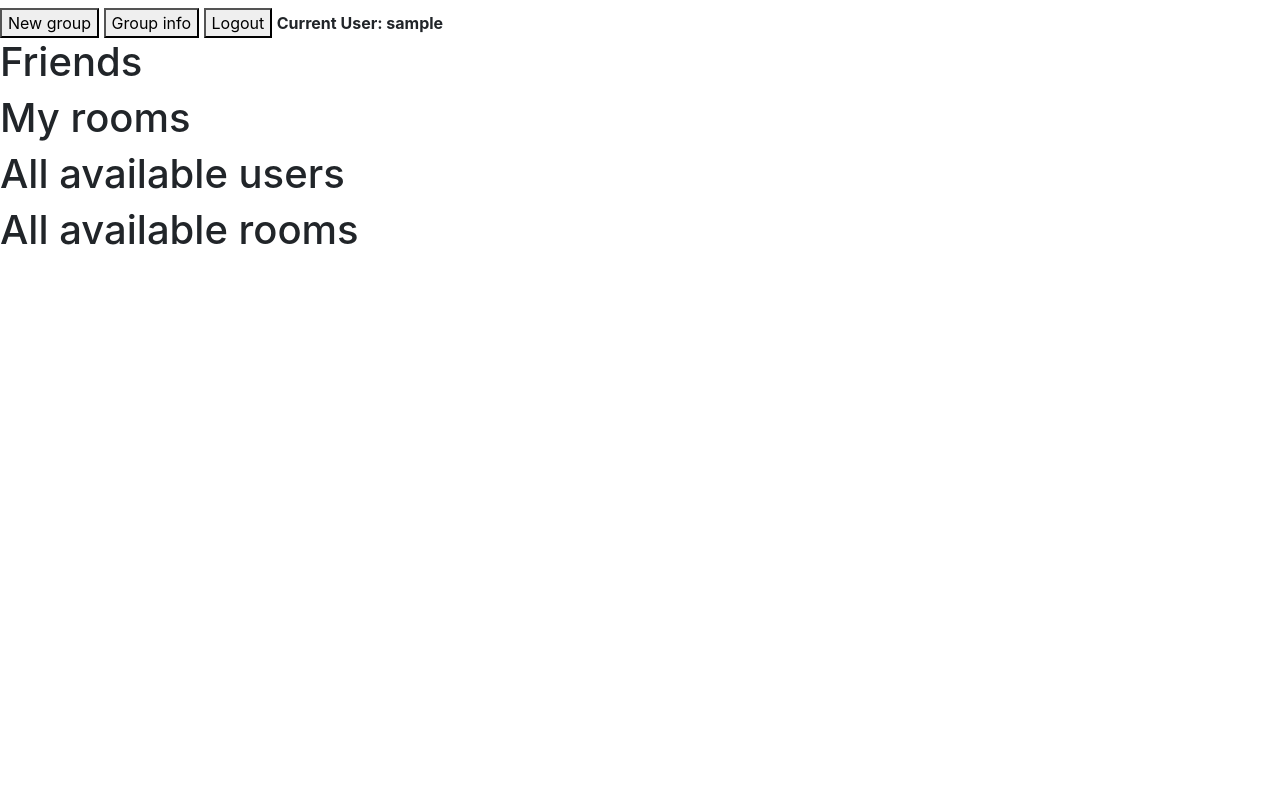
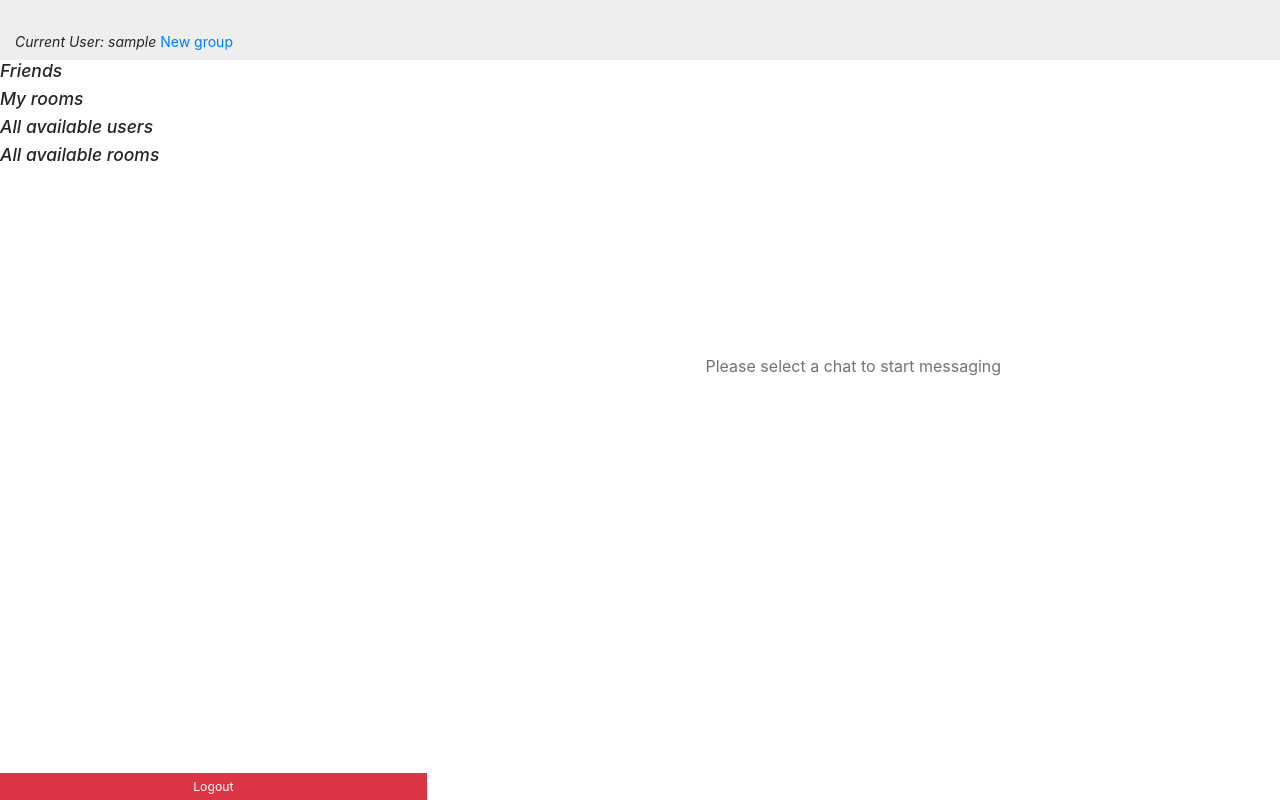
Before and after one commit to hooseinsaid/Flask-Chat--Flask-socketio-, a Flask app: page / in a window 1280 px wide. Run offline with Flask 2, Linux system fonts and the light colour scheme; the visitor is signed in with stand-in values (Sample User, id 1); data comes from the database, SQL or seed files in the repository; data that the repository does not hold is empty; some libraries are stand-ins or nearby versions.

Commit message:
styles and bits

```diff
--- a/chezchat/__init__.py
+++ b/chezchat/__init__.py
@@ -6,13 +6,10 @@ from flask_sqlalchemy import SQLAlchemy
 from flask_marshmallow import Marshmallow
 from flask_socketio import SocketIO
 from flask_login import LoginManager
-from flask_moment import Moment
 
 app = Flask(__name__)
 app.config['SECRET_KEY'] = os.environ.get('SECRET_KEY')
 socketio = SocketIO(app, engineio_logger=True, logger=True, cors_allowed_origins='*')
-
-moment = Moment(app)
 
 manager = Manager(app)
 
--- a/chezchat/main.py
+++ b/chezchat/main.py
@@ -1,7 +1,7 @@
 from datetime import datetime
 from flask import render_template, flash, redirect, url_for, session, abort, request, jsonify
 from flask_socketio import send, emit, join_room, leave_room
-from chezchat import socketio, app, db, moment
+from chezchat import socketio, app, db
 from chezchat.models import *
 from chezchat.forms import *
 from flask_login import current_user, login_user, logout_user, login_required
@@ -120,16 +120,15 @@ def add_user():
     if user_to_add is not None:
         private_room_name = (f'{user_to_add.id}{current_user.id}')
         private_room_name2 = (f'{current_user.id}{user_to_add.id}')
-        if not Room.query.filter_by(name=private_room_name).first():
-            if not Room.query.filter_by(name=private_room_name2).first():
-                private_room = Room(name=private_room_name, room_created=current_user, private_room=True)
-                db.session.add(private_room)
-                private_room.subscribers.append(current_user)
-                private_room.subscribers.append(user_to_add)
-                db.session.commit()
+        if not (Room.query.filter_by(name=private_room_name).first() and Room.query.filter_by(name=private_room_name2).first()):
+            private_room = Room(name=private_room_name, room_created=current_user, private_room=True)
+            db.session.add(private_room)
+            private_room.subscribers.append(current_user)
+            private_room.subscribers.append(user_to_add)
+            db.session.commit()
     if private_room is not None:
         recipients_list = handle_recipients(private_room)
-        # work on this later to be able to remove users from dom when they are removed without refreshing
+        # sends an emit to the user who has been removed by the current_user and updates their friend's list automatically without refreshing
         for recipient in recipients_list:
             socketio.emit('update_add_users', {'roomID': private_room.room_id, 'user_to_add': current_user.username}, room=recipient)
         return jsonify(roomID=private_room.room_id)
@@ -147,7 +146,7 @@ def remove_user():
         room_history = private_room.room_history
         room_members = private_room.subscribers
         recipients_list = handle_recipients(private_room)
-        # work on this later to be able to remove users from dom when they are removed without refreshing
+        # sends an emit to the user who has been removed by the current_user and updates their friend's list automatically without refreshing
         for recipient in recipients_list:
             socketio.emit('update_remove_users', {'room_id': private_room.room_id, 'user': current_user.username}, room=recipient)
         for member in room_members:
--- /dev/null
+++ b/chezchat/static/css/style.css
@@ -0,0 +1,82 @@
+html, body {
+    overflow: hidden;
+    box-sizing: border-box;
+    height: 100vh;
+    min-height: 260px;
+    width: 100%;
+    padding: 0;
+    margin: 0;
+    font-size: 14px;
+}
+
+.app {
+    overflow: hidden;
+    height: 100%;
+    margin: 0 !important;
+    padding: 0 !important;
+}
+
+.zero {
+    margin: 0 !important;
+    padding: 0 !important;
+}
+
+.heading {
+    padding: 10px 16px 10px 15px;
+    margin: 0 !important;
+    height: 60px;
+    width: 100%;
+    background-color: #eee;
+    z-index: 1000;
+}
+
+.side {
+    padding: 0;
+    margin: 0;
+    height: 100%;
+    width: 100%;
+    z-index: 1;
+    position: relative;
+    display: block;
+    top: 0;
+    margin: 0 !important;
+    padding: 0 !important;
+}
+
+.nav-section {
+    height: calc(100% - 87px);
+    overflow-y: auto;
+}
+
+.chatArea {
+    height: 100%;
+    margin: 0 !important;
+    padding: 0 !important;
+}
+
+#msgInput {
+    height: 60px;
+    width: 100%;
+    display: flex;
+    justify-content: center;
+    align-items: center;
+    background-color: #eee;
+}
+
+.vertical-center{
+  margin: 0;
+  position: absolute;
+  top: 50%;
+}
+
+.messageArea {
+    overflow-y: auto;
+    height: calc(100% - 120px);
+}
+
+#pre-user-select {
+    height: 90%;
+    display: flex;
+    justify-content: center;
+    align-items: center;
+}
--- a/chezchat/static/scripts/extras.js
+++ b/chezchat/static/scripts/extras.js
@@ -143,6 +143,9 @@ function processLeaveRoom(data, element) {
 }
 
 function getCurrentRoom(element) {
+
+    document.getElementById("pre-user-select").hidden = true;
+
     friendName = element.getElementsByTagName("button")[0].name;
     friendUsername = element.getElementsByTagName("button")[0].value;
     roomID = element.id;
@@ -178,8 +181,9 @@ function processgetCurrentRoom(data, element) {
     room_history = current_room.room_history;
     for (x in room_history) {
         msg = room_history[x];
+        console.log(msg)
         const li = document.createElement('li');
-        li.innerHTML = `${msg['author']} says ${msg['messages']} @ ${moment(msg['timestamp']).format('MMM-D H:mm')}`;
+        li.innerHTML = `${msg['author']} says ${msg['messages']} @ ${moment.utc(msg['timestamp']).local().format('MMM-D H:mm')}`;
         messageDisplay.append(li);
     }
 
@@ -202,8 +206,10 @@ function processgetCurrentRoom(data, element) {
 
 function clearInputResources(value) {
 
-    document.getElementById("myMessage").hidden = value;
-    document.getElementById("sendbutton").hidden = value;
+    // document.getElementById("myMessage").hidden = value;
+    // document.getElementById("sendbutton").hidden = value;
+
+    document.getElementById("msgInput").hidden = value;
     document.getElementById("roomInfoModal").innerHTML = "";
 
     // clears the message li
--- a/chezchat/static/scripts/socketio.js
+++ b/chezchat/static/scripts/socketio.js
@@ -51,8 +51,11 @@ document.addEventListener('DOMContentLoaded', () => {
 
 
     localStorage.removeItem("current_room_id");
-    messageSendButton.hidden = true;
-    messageInput.hidden = true;
+
+    document.getElementById("msgInput").hidden = true;
+
+    // messageSendButton.hidden = true;
+    // messageInput.hidden = true;
 
     // update the presence status of the recipient
     setInterval(function() {
@@ -120,16 +123,19 @@ document.addEventListener('DOMContentLoaded', () => {
     // receives the message emitted by broadcast event and confirms that the client is connected/disconnected to/from the server
     socket.on('broadcast', data => {
         console.log(`${data.username} is ${data.info}`);
-
-        if (data.info == 'verify_status' && getUser.innerHTML) {
+        // compare data.username and getUserInfo and if they're the same show the typing or online msg
+        // for notification use a callback. when the msg is delivered increase a counter or something
+        // when a user logs in elsewhere, log them out on the previous place and display an alert saying they've
+        // been loggeg out of the previous place they were logged in
+        if (data.info == 'verify_status' && getUser.innerHTML == data.username) {
             verify_status();
         }
 
-        alert(`${data.username} is ${data.info}`)
 
         // get the html element and update it
-        if (getUser.innerHTML && data.info != 'verify_status') {
+        if (getUser.innerHTML == data.username && data.info != 'verify_status') {
             userStatusInfo.innerHTML = `${data.username} is ${data.info} from broadcast`;
+            // alert(`${data.username} is ${data.info}`)
         }
     });
 
@@ -138,6 +144,15 @@ document.addEventListener('DOMContentLoaded', () => {
         var userElement = document.getElementById(roomID).firstElementChild
         processRemoveUser(data, userElement)
         alert(`${data.user} removed you`)
+
+
+        if (data.user === getUser.innerHTML) {
+
+            document.getElementById("user_status").innerHTML = "";
+            document.getElementById("currentRoomName").innerHTML = "";
+            document.getElementById("get_user_status").innerHTML = "";
+            clearInputResources(true);
+        }
     });
 
     socket.on('update_add_users', data => {
--- a/chezchat/templates/base.html
+++ b/chezchat/templates/base.html
@@ -5,14 +5,15 @@
         <meta charset="UTF-8">
         <meta name="viewport" content="width=device-width, initial-scale=1.0">
         <title>Chez Chat</title>
+        <link href="{{ url_for('static', filename='css/style.css') }}" rel="stylesheet">
         <link rel="stylesheet" href="https://maxcdn.bootstrapcdn.com/bootstrap/4.4.1/css/bootstrap.min.css">
         <script src="https://ajax.googleapis.com/ajax/libs/jquery/3.4.1/jquery.min.js"></script>
         <script src="https://cdnjs.cloudflare.com/ajax/libs/popper.js/1.16.0/umd/popper.min.js"></script>
         <script src="https://maxcdn.bootstrapcdn.com/bootstrap/4.4.1/js/bootstrap.min.js"></script>
-        {{ moment.include_moment() }}
-        {{ moment.locale("en-gb") }}
+        <script src="https://cdnjs.cloudflare.com/ajax/libs/moment.js/2.27.0/moment-with-locales.min.js"></script>
     </head>
     <body>
+        <!-- Flash error messages -->
         {% with messages = get_flashed_messages() %}
         {% if messages %}
         <ul>
--- a/chezchat/templates/chatroom.html
+++ b/chezchat/templates/chatroom.html
@@ -2,23 +2,18 @@
 
 {% block content %}
 
-    <!-- My status -->
-    <h3><em id="my_status"></em></h3>
+    <div class="container-fluid app">
+        <!-- Sidebar start -->
+        <div class="row app">
+            <div class="col-sm-4 side">
+                <div class="heading">
+                    <em id="my_status"></em><br>
+                    <em>Current User: {{ current_user.username }}</em>
+                    <a href="#" data-toggle="modal" data-target="#myModal">New group</a>
+                </div>
 
-    <h4><em><div id="currentRoomName"></div></em></h4>
-    <h6><em><div id="user_status"></div></em></h6>
-    <!-- I have this guys ID on button click assign this the button value -->
-    <div id="get_user_status" hidden></div>
-
-    <button data-toggle="modal" data-target="#myModal">New group</button>
-
-    <!-- should show when a group/room is clicked and should get the info by ajax-->
-    <button data-toggle="modal" data-target="#myModal2">Group info</button>
-    <a href="{{ url_for('logout') }}"><button>Logout</button></a>
-
-
-    <strong>Current User: {{ current_user.username }}</strong>
-    <h1>Friends</h1>
+                <div class="nav-section">
+                    <h5><em>Friends</em></h5>
                     <div id="friendsPanel">
                         {% for friend, room in zipped_friends_list %}
                             <!-- onclick a function triggers ajax to get the needed -->
@@ -30,7 +25,7 @@
                         {% endfor %}
                     </div>
 
-    <h1>My rooms</h1>
+                    <h5><em>My rooms</em></h5>
                     <div id="roomsPanel">
                     {% for room in rooms %}
                         {% if room.private_room == False %}
@@ -42,7 +37,7 @@
                     {% endfor %}
                     </div>
 
-    <h1>All available users</h1>
+                    <h5><em>All available users</em></h5>
                     <div id="availableUsers">
                         {% for user in all_users %}
                             {% if user != current_user %}
@@ -58,7 +53,7 @@
                         {% endfor %}
                     </div>
 
-    <h1>All available rooms</h1>
+                    <h5><em>All available rooms</em></h5>
                     <div id="availableRooms">
                         {% for room in all_rooms %}
                             {% if room.private_room == False and room not in current_user.room_subscribed %}
@@ -69,6 +64,61 @@
                             {% endif %}
                         {% endfor %}
                     </div>
+                </div>
+
+
+                <div>
+                    <a style="text-decoration: none;" href="{{ url_for('logout') }}"><button style="border-radius: 0;" type="button" class="btn btn-danger btn-block btn-sm">Logout</button></a>
+                </div>
+            </div>
+
+            <!-- Sidebar end -->
+
+            <!-- My status -->
+            <div class="col-sm-8 chatArea">
+
+                <!-- should show when a group/room is clicked and should get the info by ajax-->
+                <div class="heading" data-toggle="modal" data-target="#myModal2">
+                    <em><div id="currentRoomName"></div></em>
+                    <em><div id="user_status"></div></em>
+                    <!-- I have this guys ID on button click assign this the button value -->
+                    <div id="get_user_status" hidden></div>
+                </div>
+
+                <!-- Navbar end -->
+
+                <div class="messageArea">
+
+                    <div id="pre-user-select">
+                        <div style="font-size: 16px;" class="text-muted">
+                            Please select a chat to start messaging
+                        </div>
+                    </div>
+
+                    <ul id="messages"></ul>
+                </div>
+
+                <div id="msgInput">
+                    <div style="margin: 0; width: 100%;" class="row">
+
+                        <div class="col-sm-1 col-xs-1 zero">
+
+                        </div>
+
+                        <div class="col-sm-10 col-xs-10 zero">
+                            <input id="myMessage" style="width: 100%;" type="text" name="message">
+                        </div>
+
+                        <div class="col-sm-1 col-xs-1 zero">
+                            <input id="sendbutton" type="submit" name="submit" value="Send">
+                        </div>
+
+                    </div>
+                </div>
+            </div>
+        </div>
+    </div>
+
 
     <form action="" method="post" novalidate>
         {{ form.hidden_tag() }}
@@ -111,15 +161,6 @@
         </div>
     </div>
 
-    <!-- not necessary to do this with flask forms as it should be created on ajax server response -->
-    <ul id="messages"></ul>
-
-    <!-- message input and submit box to be replaced with html ones -->
-    <div id="msgInput">
-        <input id="myMessage" type="text" name="message">
-        <input id="sendbutton" type="submit" name="submit" value="Send">
-    </div>
-
 {% endblock %}
 
 {% block scripts %}
```
Lines whose indentation alone changed are shown as unchanged.
